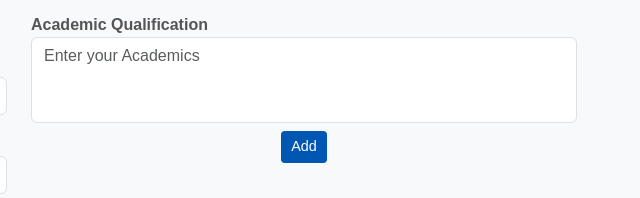
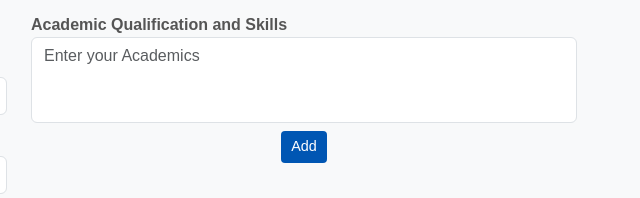
Before and after one commit to Paraga2003/Resume-Mini-project, a plain HTML site: page index.html in a window 1280 px wide. Shown: the part 484-682 px from the top of the page, 621-1261 px from the left. Drawn offline with nearby package versions, Linux system fonts and the light colour scheme.

Commit message:
Update index.html

```diff
--- a/index.html
+++ b/index.html
@@ -63,7 +63,7 @@
                     </div>
                 </div>
                 <div class="form-group mt-2" id = "aq">
-                    <label for="">Academic Qualification</label>
+                    <label for="">Academic Qualification and Skills</label>
                     <textarea   placeholder="Enter your Academics" class="form-control aqField" rows="3"></textarea>
                     <div class="container text-center mt-2" id = "aqAddButton" >
                         <button onclick="addNewAQField()" class="btn btn-primary btn-sm ">Add</button>
@@ -124,7 +124,7 @@
                 <!--Academic Qualification-->
                 <div class="card mt-4">
                     <div class="card-header background">
-                        <h3>Academic Qualification</h3>
+                        <h3>Academic Qualification and Skills</h3>
                     </div>
                     <div class="card-body">
                         <ul id="aqT">
```
